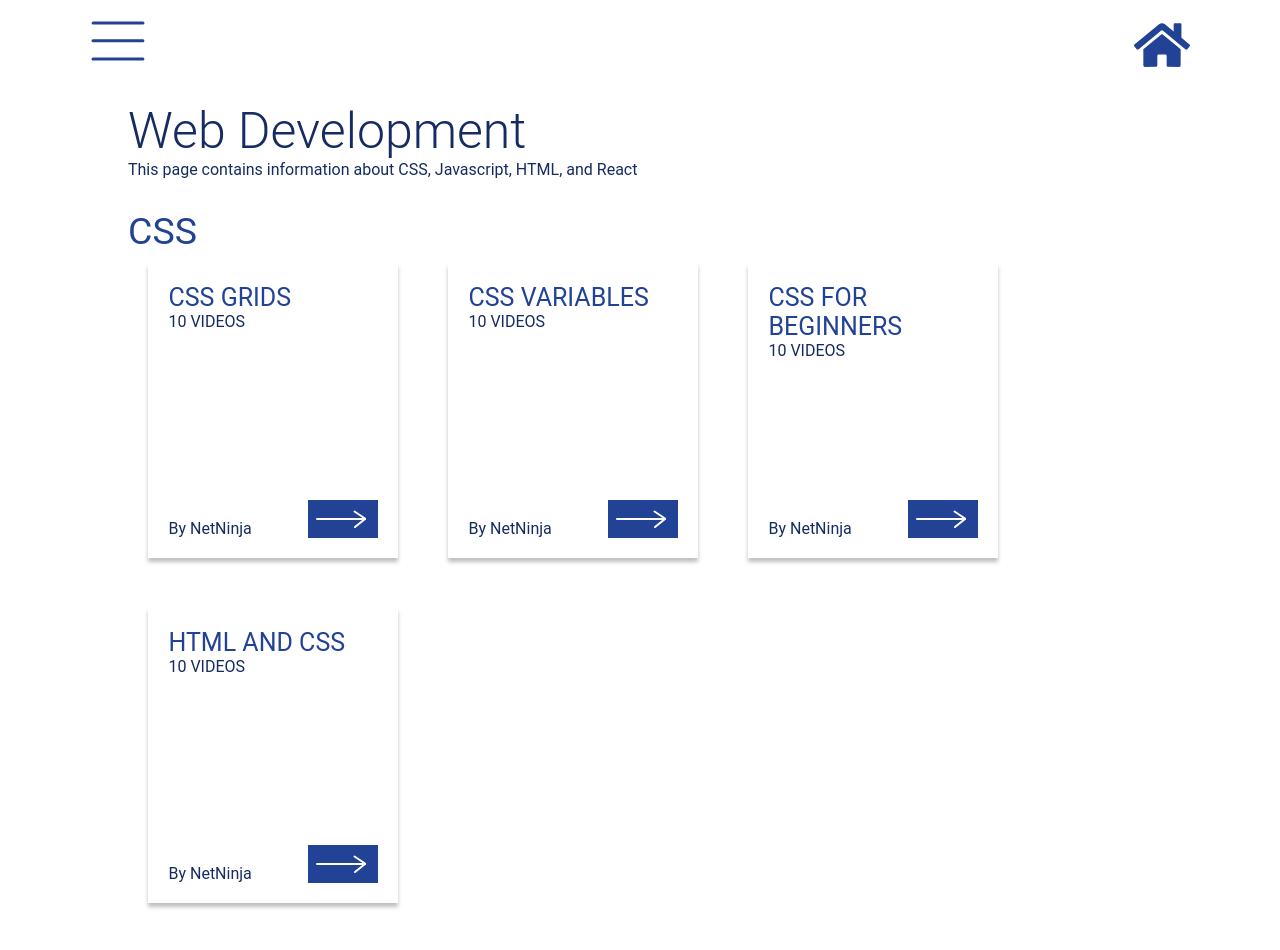
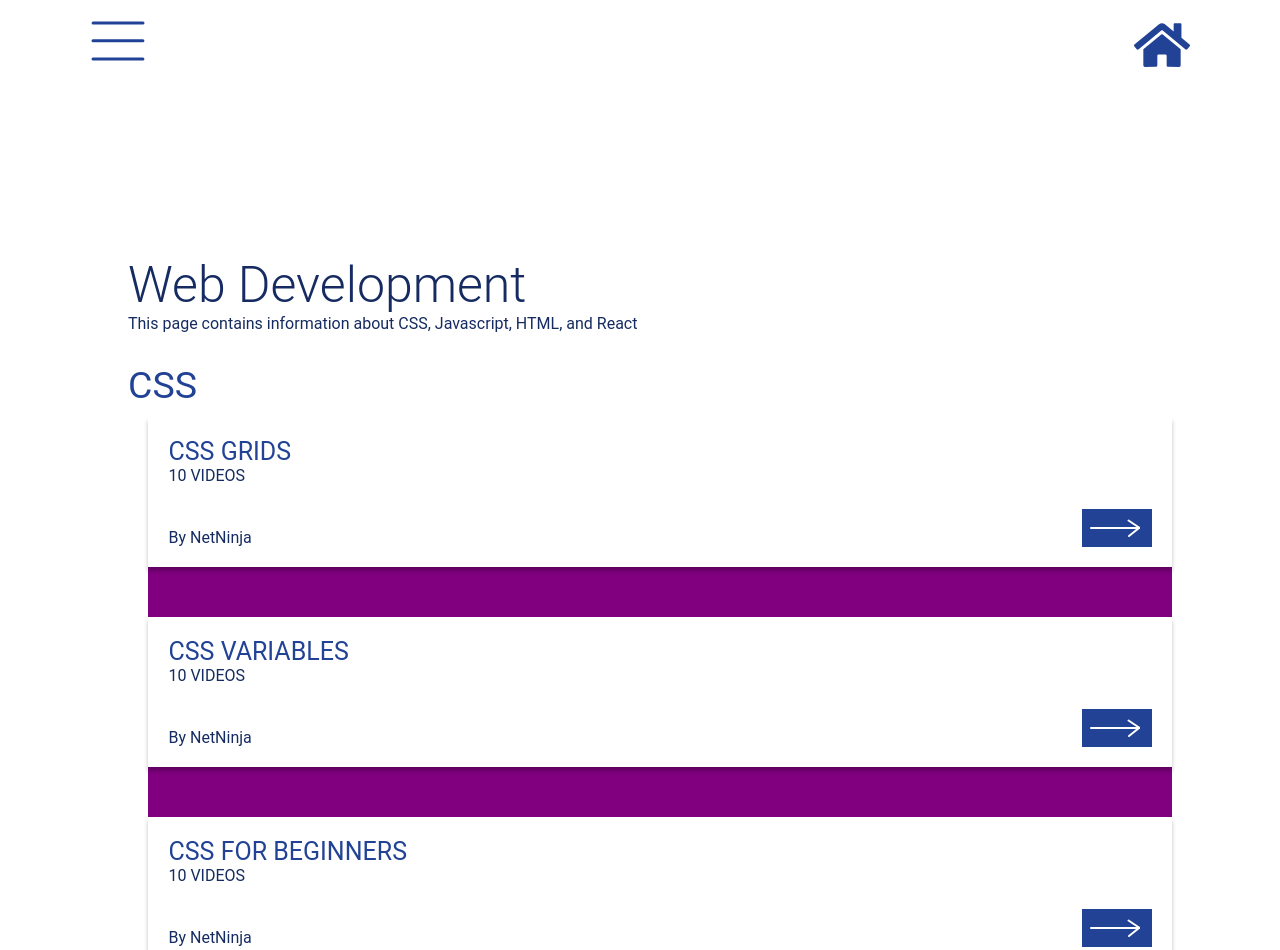
Before and after one commit to kiishi-0/BUCC-Tutorial-Links, a plain HTML site: page web.html in a window 1280 px wide. Shown: the top 950 px of the page. Drawn offline with Linux system fonts and the light colour scheme.

Commit message:
I've finished designing the only thing left is to create pages for the ther tutorials i think i may need to change the layout

```diff
--- a/web.css
+++ b/web.css
@@ -1,13 +1,19 @@
 main .home{
     width: 100%;
     padding: 0 10%;
-    padding-top: 8%;
+    padding-top: 20%;
+    /* margin-top: 10%; */
     display: flex;
     align-items: flex-start;
-    justify-content: flex-start;
+    justify-content: center;
+    /* background-color: violet; */
 }
 h1, p{
     color: #152B61;
+}
+main .home .title{
+    width: 100%;
+    /* background-color: red; */
 }
 main .home .playlists{
     width: 100%;
@@ -16,24 +22,25 @@ main .home .playlists{
 main .home .playlists .playlists-header{
     margin-top: 10px;
     font-size: 25px;
+    /* background-color: wheat; */
 }
 main .home .playlists .playlist-row{
-    /* background-color: purple; */
+    background-color: purple;
     width: 100%;
     margin: 10px 2%;
     display: flex;
     flex-wrap: wrap;
 }
 main .home .playlists .playlist-row .playlist-box{
-    width: 250px;
-    height: 295px;
+    width: 100%;
+    min-height: 150px;
     background: #FFFFFF;
     box-shadow: 0px 4px 4px rgba(0, 0, 0, 0.25);
     display: flex;
     flex-direction: column;
     padding: 20px;
-    margin-right: 50px;
-    margin: 0 50px 50px 0;
+    /* margin-right: 50px; */
+    margin-bottom: 50px;
     /* justify-items: center; */
     /* justify-content: flex-start */
 }
@@ -58,3 +65,9 @@ main .home .playlists .playlist-row .playlist-box .link .arrow{
 main .home .playlists .playlist-row .playlist-box .link .arrow:hover{
     background-color: #152B61;
 }
+@media only screen and (max-width: 375px){
+    main .home .title h1{
+        font-size: 40px;
+        margin-top: 50px;
+    }
+}
```
Also changed, not shown: images/question-solid 1.svg.
